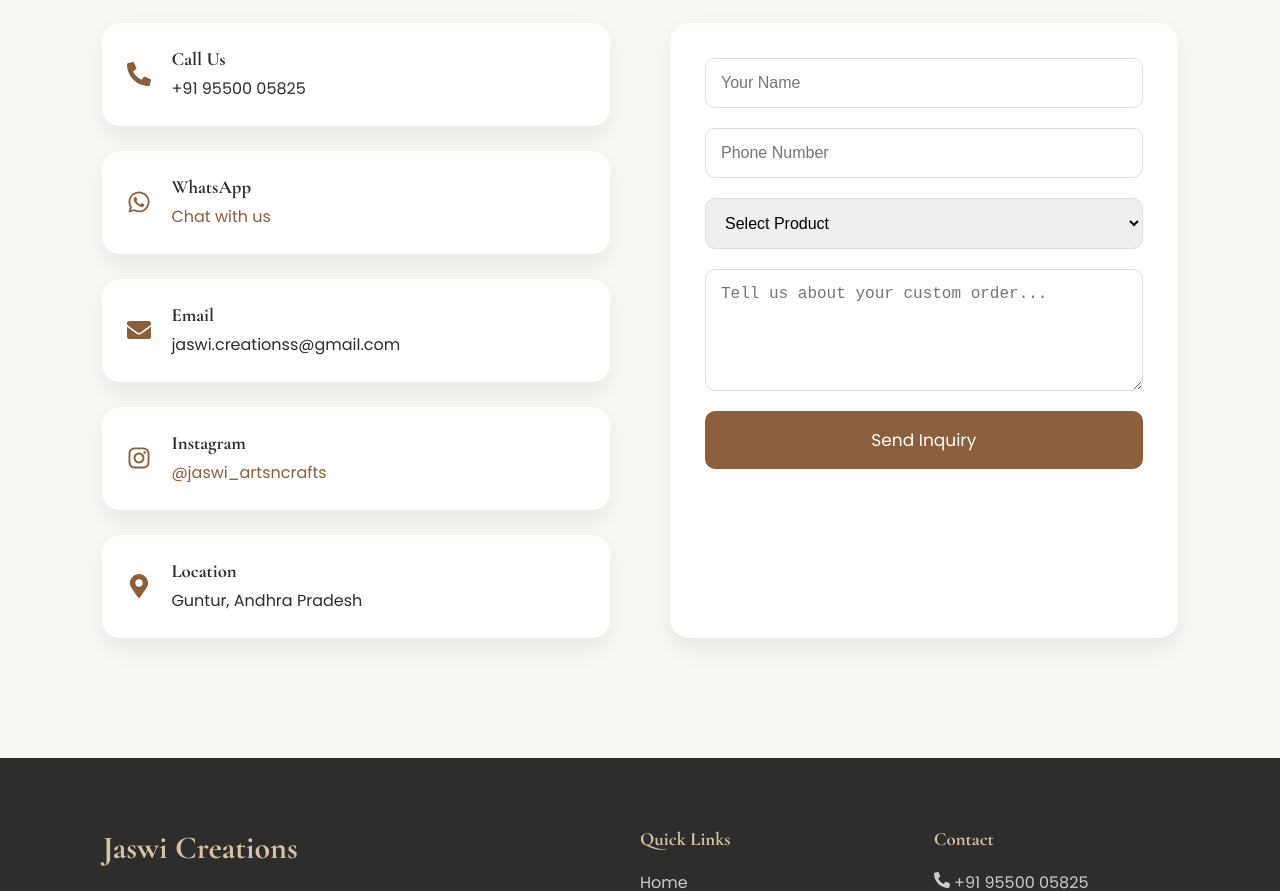
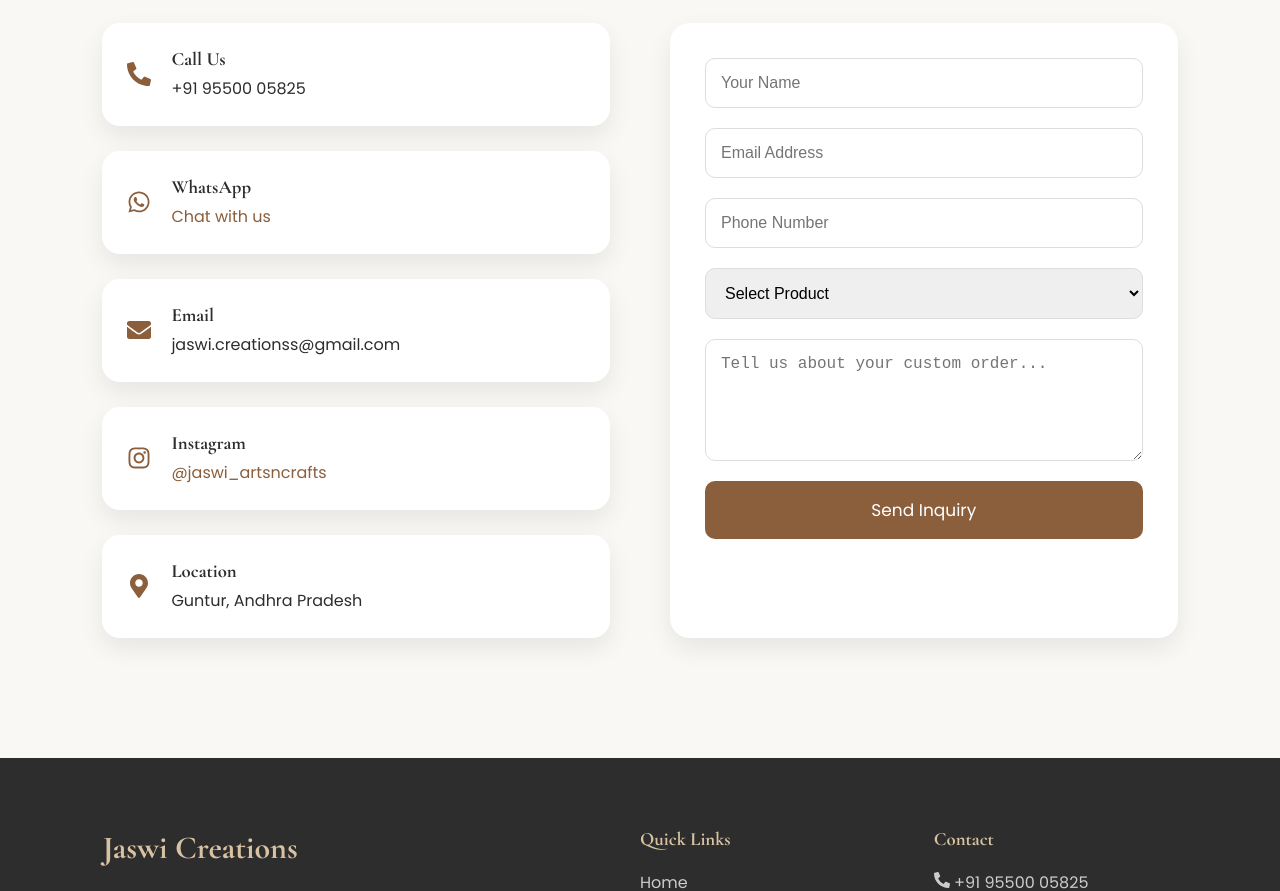
Before and after one commit to tejaswi-vudutha/jaswi-creations, a React (Vite) app: page / in a window 1280 px wide. Shown: the part 9460-10351 px from the top of the page. Built offline with nearby package versions, Linux system fonts and the light colour scheme.

Commit message:
Add customer email field

```diff
--- a/src/components/Contact.jsx
+++ b/src/components/Contact.jsx
@@ -12,6 +12,7 @@
 function Contact() {
   const [formData, setFormData] = useState({
     name: "",
+    email: "",
     phone: "",
     product: "",
     message: "",
@@ -32,21 +33,16 @@
 
     setLoading(true);
 
-console.log(import.meta.env.VITE_EMAILJS_SERVICE_ID);
-console.log(import.meta.env.VITE_EMAILJS_TEMPLATE_ID);
-console.log(import.meta.env.VITE_EMAILJS_PUBLIC_KEY);
-
     emailjs
       .send(
         import.meta.env.VITE_EMAILJS_SERVICE_ID,
         import.meta.env.VITE_EMAILJS_TEMPLATE_ID,
-
         {
           name: formData.name,
+          email: formData.email,
           phone: formData.phone,
           product: formData.product,
           message: formData.message,
-          email: "Website Inquiry",
         },
         import.meta.env.VITE_EMAILJS_PUBLIC_KEY
       )
@@ -55,6 +51,7 @@
 
         setFormData({
           name: "",
+          email: "",
           phone: "",
           product: "",
           message: "",
@@ -65,7 +62,6 @@
         setTimeout(() => {
           setSuccess(false);
         }, 3000);
-        setLoading(false);
       })
       .catch((error) => {
         console.log("EmailJS Error:", error);
@@ -159,6 +155,15 @@
           />
 
           <input
+            type="email"
+            name="email"
+            placeholder="Email Address"
+            value={formData.email}
+            onChange={handleChange}
+            required
+          />
+
+          <input
             type="tel"
             name="phone"
             placeholder="Phone Number"
@@ -191,7 +196,7 @@
             required
           ></textarea>
 
-          <button type="submit">
+          <button type="submit" disabled={loading}>
             {loading ? "Sending..." : "Send Inquiry"}
           </button>
         </form>
```
Lines whose indentation alone changed are shown as unchanged.
